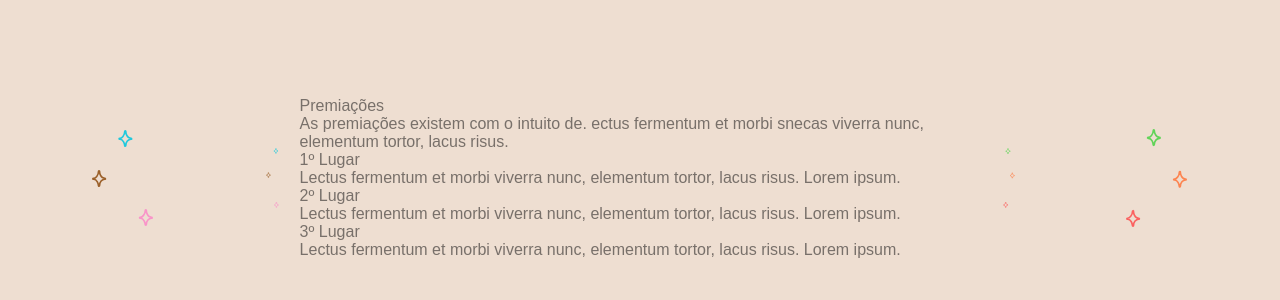
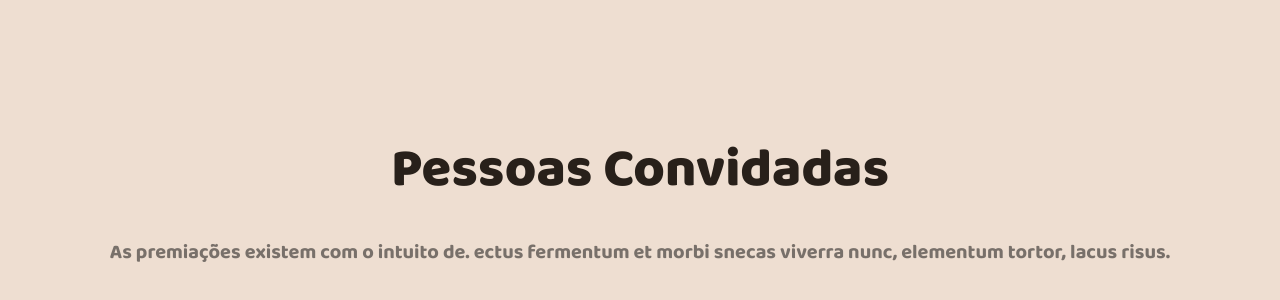
Before and after one commit to CITi-UFPE/hackapride_2022, a React (Create React App) app: page / in a window 1280 px wide. Shown: the part 222-522 px from the top of the page. Built offline with nearby package versions, Linux system fonts and the light colour scheme.

Commit message:
feature(guests): first part of guest seccion

```diff
--- a/package.json
+++ b/package.json
@@ -7,6 +7,8 @@
     "react-dom": "^17.0.2",
     "react-router-dom": "^5.3.0",
     "react-scripts": "4.0.3",
+    "react-slick": "^0.28.1",
+    "slick-carousel": "^1.8.1",
     "styled-components": "^5.3.1",
     "web-vitals": "^1.0.1",
     "yarn": "^1.22.17"
--- /dev/null
+++ b/src/components/Guests/index.tsx
@@ -0,0 +1,15 @@
+import React from 'react';
+import { Container } from './style';
+
+export const Guests: React.FC = () => (
+  <Container>
+    <h1>
+      Pessoas Convidadas
+    </h1>
+    <p>
+      As premiações existem com o intuito de. ectus
+      fermentum et morbi snecas viverra nunc,
+      elementum tortor, lacus risus.
+    </p>
+  </Container>
+);
--- /dev/null
+++ b/src/components/Guests/style.ts
@@ -0,0 +1,33 @@
+import styled from 'styled-components';
+
+export const Container = styled.div`
+  height: 100vh;
+  display: flex;
+  justify-content: center;
+  align-items: center;
+  flex-direction: column;
+
+  h1 {
+    font-size: 54px;
+    color: ${(props) => props.theme.colors.primary};
+    margin-top: 40px;
+    text-align: center;
+    @media (max-width: 720px) {
+      font-size: 28px;
+    }
+  }
+
+  p {
+    font-size: 20px;
+    margin-top: 24px;
+    line-height: 32px;
+    @media (max-width: 720px) {
+      font-size: 16px;
+      margin-top: 0;
+    }
+  }
+
+  img {
+    width: 25%;
+  }
+`;
--- a/src/routes/index.tsx
+++ b/src/routes/index.tsx
@@ -1,10 +1,6 @@
 import React from 'react';
-import { BrowserRouter as Router } from 'react-router-dom';
-
-import { PublicRoutes } from './PublicRoutes';
+import { Guests } from '../components/Guests';
 
 export const Routes = ():JSX.Element => (
-  <Router>
-    <PublicRoutes />
-  </Router>
+  <Guests />
 );
```
